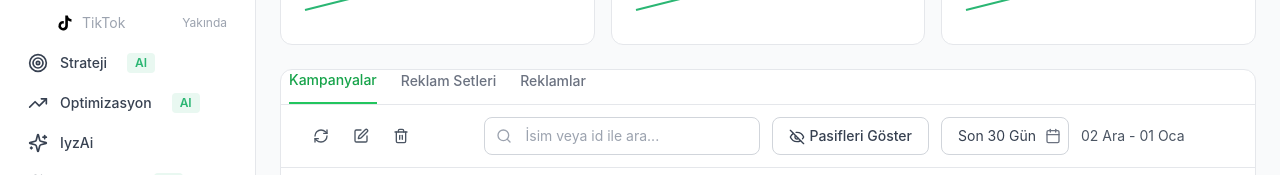
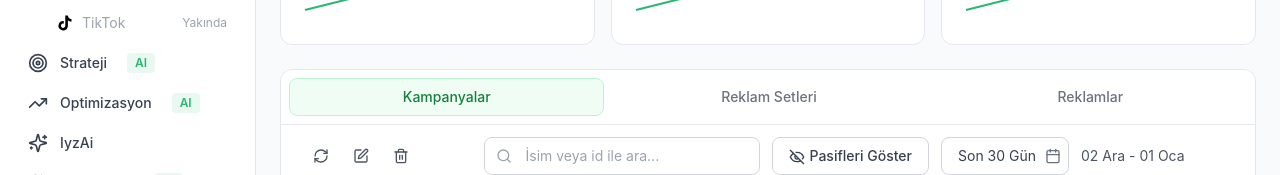
Before and after one commit to onursuay/YoAi-Project, a Next.js app: page /dashboard/reklam/meta in a window 1280 px wide. Shown: the part 217-392 px from the top of the page. Built offline with nearby package versions, Linux system fonts and the light colour scheme; no server answers.

Commit message:
ui: match campaigns tabs design to reference

```diff
--- a/components/Tabs.tsx
+++ b/components/Tabs.tsx
@@ -8,14 +8,14 @@ interface TabsProps {
 
 export default function Tabs({ tabs, activeTab, onTabChange }: TabsProps) {
   return (
-    <div className="flex gap-6 border-b border-gray-200 px-2">
+    <div className="flex items-center gap-2 border-b border-gray-200 bg-white px-2 py-2 rounded-t-xl">
       {tabs.map((tab) => (
         <button
           key={tab.id}
           onClick={() => onTabChange(tab.id)}
-          className={`pb-3 text-sm font-medium transition-colors relative ${
+          className={`flex-1 text-center text-sm font-medium px-3 py-2 rounded-lg transition ${
             activeTab === tab.id
-              ? 'text-green-600 border-b-2 border-green-500'
+              ? 'bg-green-50 text-green-700 border border-green-200'
               : 'text-gray-500 hover:text-gray-800'
           }`}
         >
```
